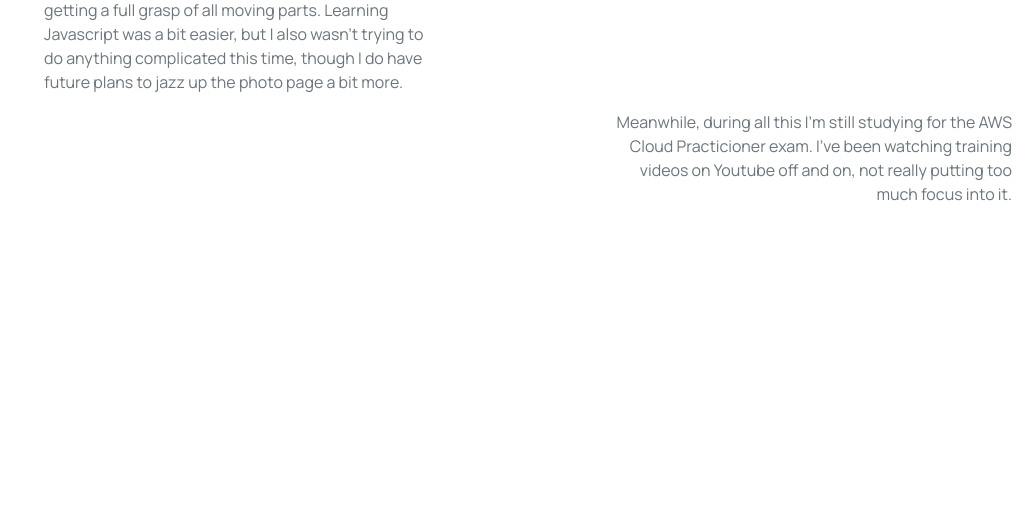
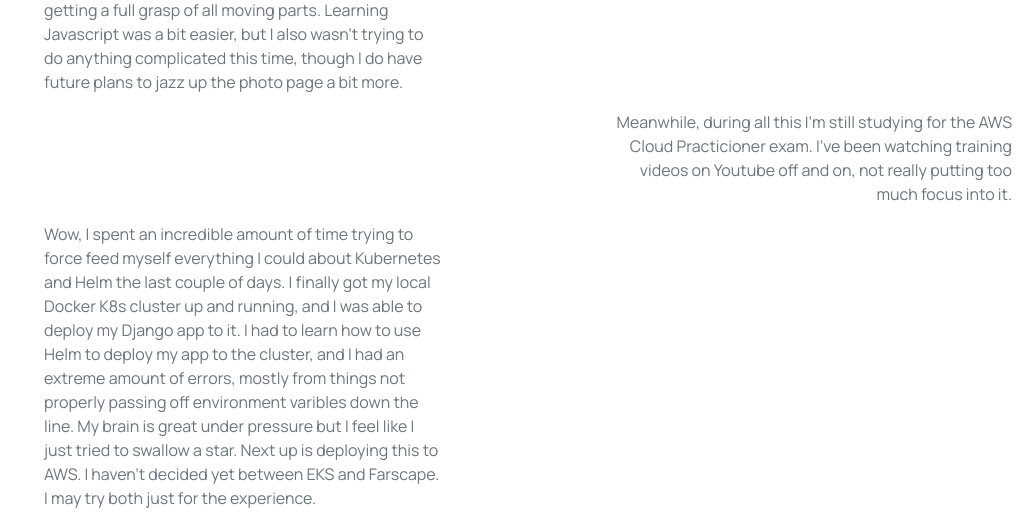
Before and after one commit to gfsincere/resumechallenge, a Django app: page /about in a window 1280 px wide. Shown: the part 1813-2339 px from the top of the page, without its empty margins (248-1280 px from the left). Before the commit the page ends 2014 px from the top, so only its background shows below. Run offline with Django 5.2, Linux system fonts and the light colour scheme; some libraries are stand-ins or nearby versions; some web fonts are replaced.

Commit message:
more story

```diff
--- a/resumechall/templates/about.html
+++ b/resumechall/templates/about.html
@@ -62,7 +62,17 @@
     <p class="right-about">
         Meanwhile, during all this I'm still studying for the AWS Cloud Practicioner exam. I've been watching training videos on Youtube off and on,
         not really putting too much focus into it.
+
+
+    <p class="left-about">
+        Wow, I spent an incredible amount of time trying to force feed myself everything I could about Kubernetes and Helm the last couple of days.
+        I finally got my local Docker K8s cluster up and running, and I was able to deploy my Django app to it. I had to learn how to use Helm to deploy
+        my app to the cluster, and I had an extreme amount of errors, mostly from things not properly passing off environment varibles down the line.
+        My brain is great under pressure but I feel like I just tried to swallow a star. Next up is deploying this to AWS. I haven't decided yet
+        between EKS and Farscape. I may try both just for the experience.
+    </p>
+
+
     {% endblock %}
-
 </body>
 </html>
```
